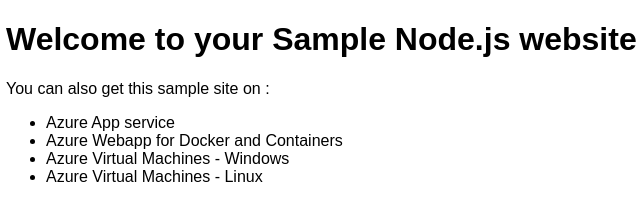
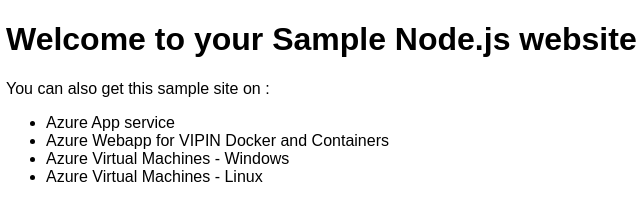
Before and after one commit to pvipindas/project-nodejs-webapp, a website: page index.html in a window 1280 px wide. Shown: the full height of the page, 2-642 px from the left. Drawn offline with Linux system fonts and the light colour scheme.

Commit message:
added owner name

```diff
--- a/index.html
+++ b/index.html
@@ -13,7 +13,7 @@
 	<p>You can also get this sample site on :</p>
 	<ul>
 		<li>Azure App service</li>
-		<li>Azure Webapp for Docker and Containers</li>
+		<li>Azure Webapp for VIPIN Docker and Containers</li>
 		<li>Azure Virtual Machines - Windows</li>
 		<li>Azure Virtual Machines - Linux</li>
 	</ul>
```
